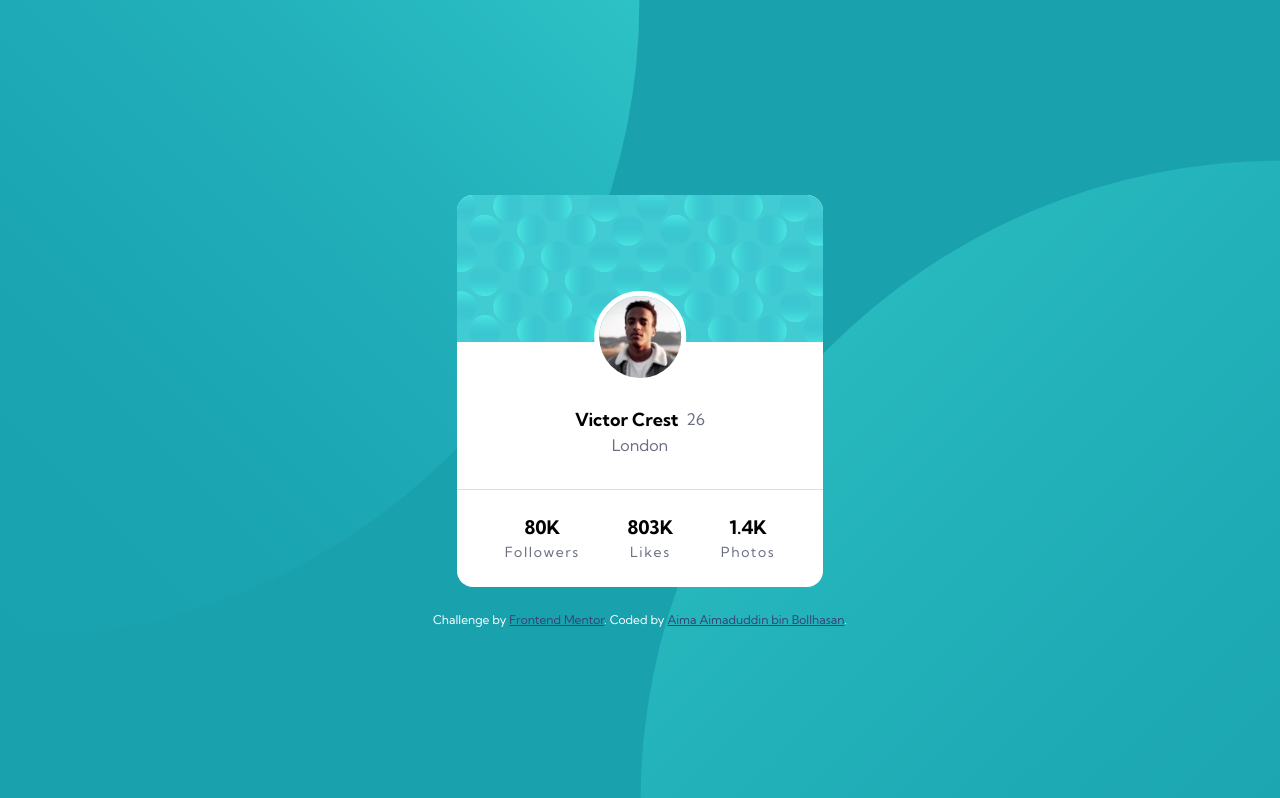
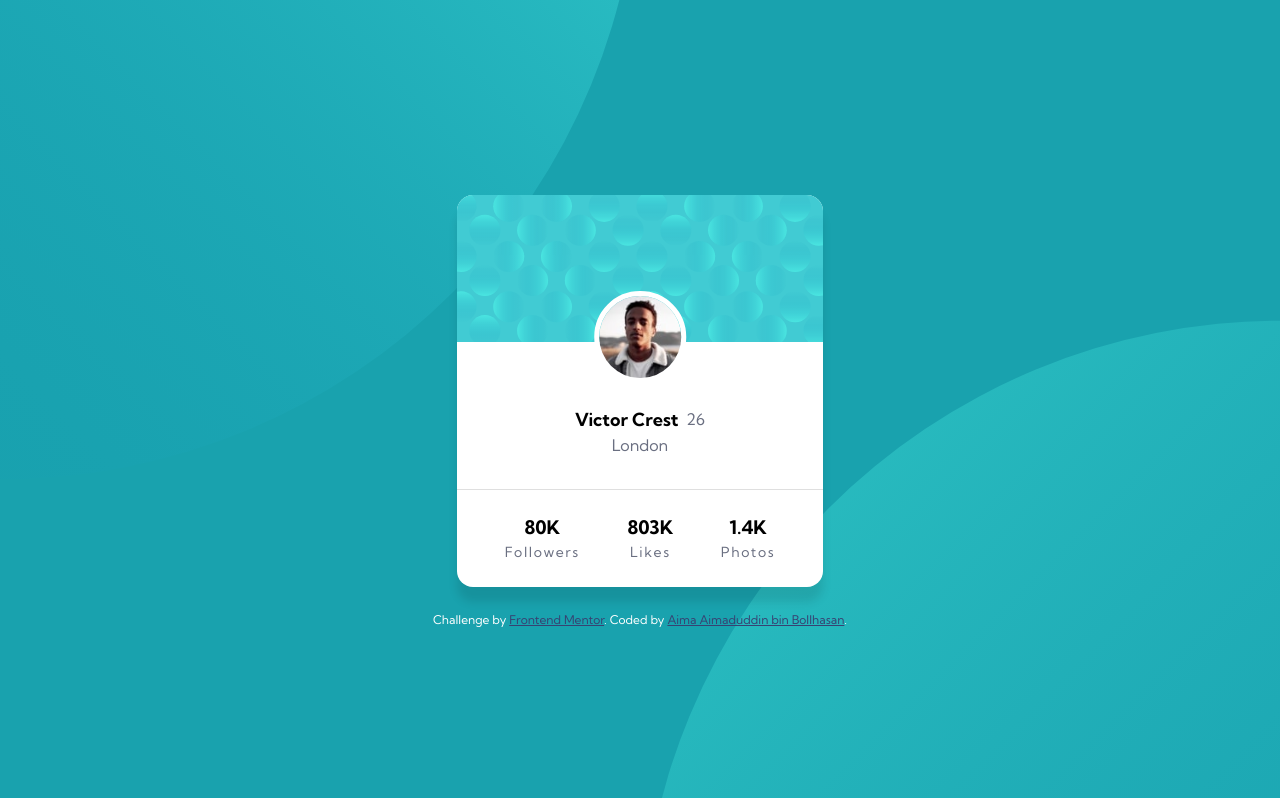
Before and after one commit to aimaduddin/Profile-Card-Component, a plain HTML site: page index.html in a window 1280 px wide. Shown: the top 798 px of the page. Drawn offline with Linux system fonts and the light colour scheme.

Commit message:
added box shadow and fix the background image

```diff
--- a/style.css
+++ b/style.css
@@ -52,6 +52,7 @@ body {
     display: grid;
     place-content: center;
     text-align: center;
+    overflow: hidden;
 }
 
 /*
@@ -99,7 +100,7 @@ h6 {
 
 .bg-top {
     position: absolute;
-    top: -80%;
+    top: -100%;
     left: -50%;
     z-index: -1;
     min-width: 100%;
@@ -107,7 +108,7 @@ h6 {
 
 .bg-bottom {
     position: absolute;
-    bottom: -80%;
+    bottom: -100%;
     right: -50%;
     z-index: -1;
     min-width: 100%;
@@ -137,6 +138,7 @@ h6 {
     margin: 1.5rem;
     overflow: hidden;
     max-width: 500px;
+    box-shadow: 0px 15px 10px rgba(0, 0, 0, 0.1);
 }
 
 .card-header {
```
